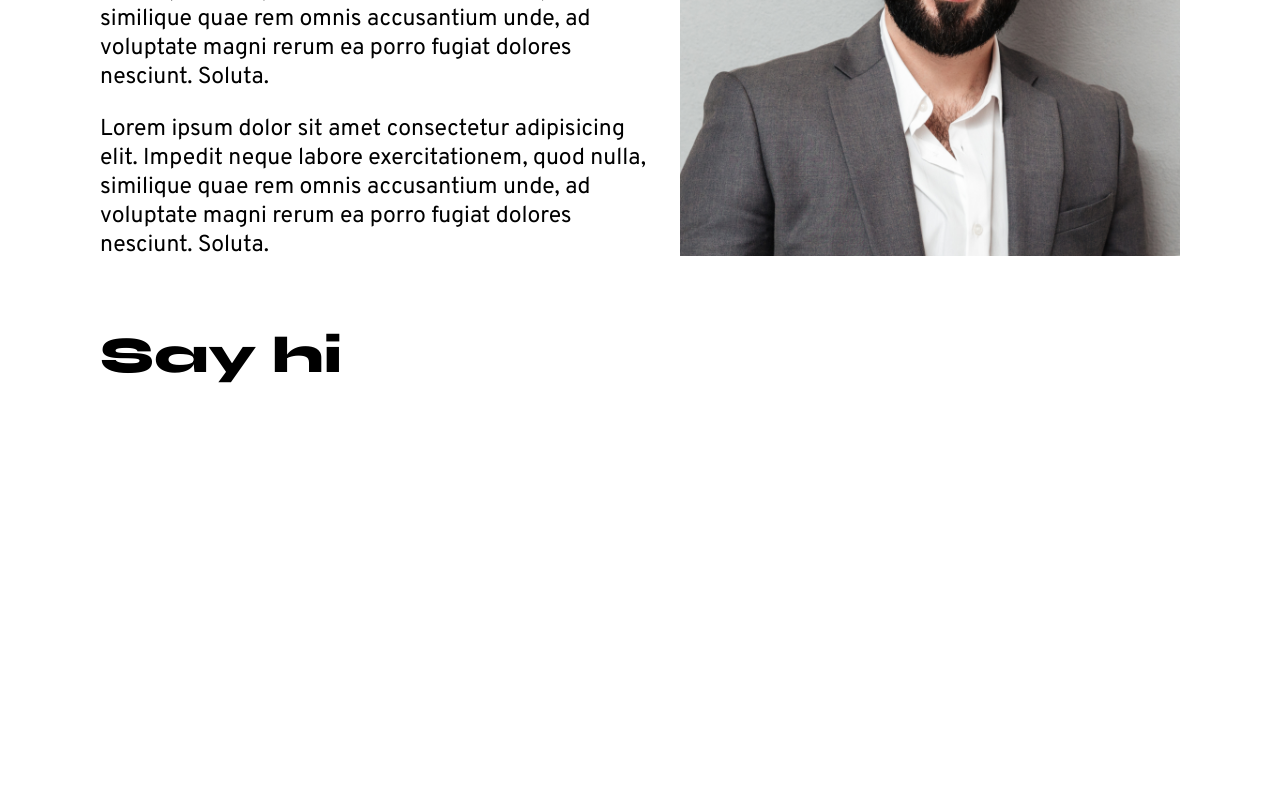
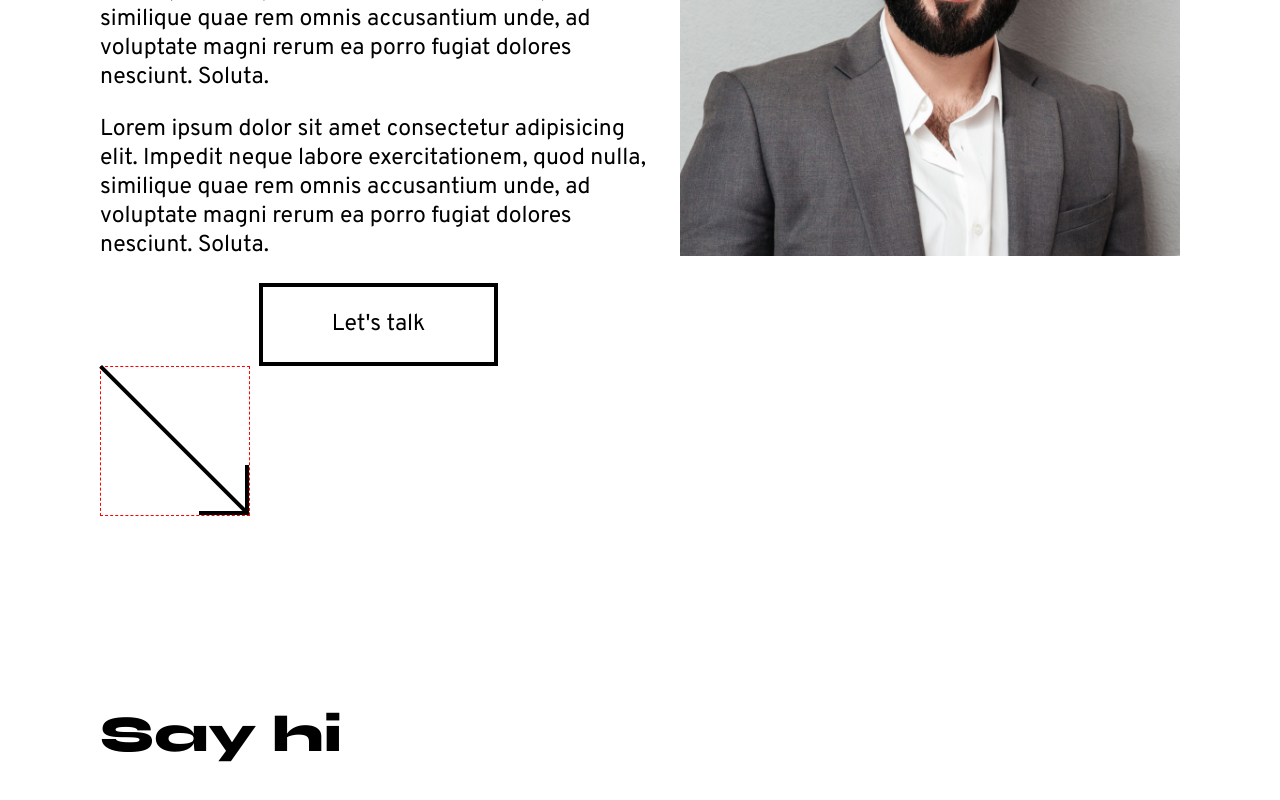
Before and after one commit to JanKillburger/portfolio, an Angular app: page / in a window 1280 px wide. Shown: the part 1190-1990 px from the top of the page. Before the commit the page ends 1600 px from the top, so only its background shows below. Built offline with nearby package versions, Linux system fonts and the light colour scheme.

Commit message:
Added arrow animation

```diff
--- a/src/app/about-me/about-me.component.html
+++ b/src/app/about-me/about-me.component.html
@@ -5,6 +5,7 @@
     <p>If you think I'd be a good match for your projects, contact me!</p>
     <p>Lorem ipsum dolor sit amet consectetur adipisicing elit. Impedit neque labore exercitationem, quod nulla, similique quae rem omnis accusantium unde, ad voluptate magni rerum ea porro fugiat dolores nesciunt. Soluta.</p>
     <p>Lorem ipsum dolor sit amet consectetur adipisicing elit. Impedit neque labore exercitationem, quod nulla, similique quae rem omnis accusantium unde, ad voluptate magni rerum ea porro fugiat dolores nesciunt. Soluta.</p>
+  <a href="#say-hi" class="btn">Let's talk</a>
   </div>
   <div class="img-wrapper">
     <img
--- /dev/null
+++ b/src/app/animated-arrow/animated-arrow.component.html
@@ -0,0 +1,4 @@
+<div class="main" [class.to-bottom-right]="orientation==='to-bottom-right'" [class.to-bottom-left]="orientation==='to-bottom-left'">
+    <div class="diagonal-line"></div>
+    <div class="arrow-head"></div>
+</div>
--- /dev/null
+++ b/src/app/animated-arrow/animated-arrow.component.scss
@@ -0,0 +1,122 @@
+@import "../../assets/styles/variables";
+
+$initial-base-size: 150px;
+$enlargement-increment: 100px;
+
+:host {
+    display: block;
+    position: relative;
+    height: calc($initial-base-size + $enlargement-increment + 2em);
+    padding-inline: $global-padding-inline;
+    padding-block: 0.5em 1.5em;
+}
+
+.main.to-bottom-right {
+    height: $initial-base-size;
+    width: $initial-base-size;
+    position: absolute;
+    top: 0;
+    left: $global-padding-inline;
+    border: 1px dashed red;
+}
+
+.main.to-bottom-left {
+    height: $initial-base-size;
+    width: $initial-base-size;
+    position: absolute;
+    top: 0;
+    right: $global-padding-inline;
+    border: 1px dashed red;
+}
+
+.to-bottom-right {
+    &:hover {
+        animation: move-arrow-to-bottom-right 0.75s ease-in-out forwards;
+    }
+
+    @keyframes move-arrow-to-bottom-right {
+        0% {
+            top: 0;
+            left: $global-padding-inline;
+            width: $initial-base-size;
+            height: $initial-base-size;
+        }
+        50% {
+            top: 0px;
+            left: $global-padding-inline;
+            width: $initial-base-size + $enlargement-increment;
+            height: $initial-base-size + $enlargement-increment;
+        }
+        100% {
+            top: $enlargement-increment;
+            left: calc($enlargement-increment + $global-padding-inline);
+        }
+    }
+}
+
+.to-bottom-left {
+    &:hover {
+        animation: move-arrow-to-bottom-left 0.75s ease-in-out forwards;
+    }
+
+    @keyframes move-arrow-to-bottom-left {
+        0% {
+            top: 0px;
+            right: $global-padding-inline;
+            width: $initial-base-size;
+            height: $initial-base-size;
+        }
+        50% {
+            top: 0px;
+            right: $global-padding-inline;
+            width: $initial-base-size + $enlargement-increment;
+            height: $initial-base-size + $enlargement-increment;
+        }
+        100% {
+            top: $enlargement-increment;
+            right: calc($enlargement-increment + $global-padding-inline);
+        }
+    }
+}
+
+.to-bottom-right .diagonal-line {
+    position: absolute;
+    top: -2px;
+    left: 1px;
+    width: 141.421%;
+    transform-origin: 0 0;
+    transform: rotate(45deg);
+    height: 4px;
+    background-color: black;
+}
+
+.to-bottom-left .diagonal-line {
+    position: absolute;
+    top: -2px;
+    right: 1px;
+    width: 141.421%;
+    transform-origin: 100% 0;
+    transform: rotate(-45deg);
+    height: 4px;
+    background-color: black;
+}
+
+.to-bottom-right .arrow-head {
+    width: 50px;
+    height: 50px;
+    border-right: 4px solid black;
+    border-bottom: 4px solid black;
+    position: absolute;
+    bottom: 0;
+    right: 0;
+}
+
+.to-bottom-left .arrow-head {
+    width: 50px;
+    height: 50px;
+    border-left: 4px solid black;
+    border-bottom: 4px solid black;
+    position: absolute;
+    bottom: 0;
+    left: 0;
+}
--- a/src/app/app.component.html
+++ b/src/app/app.component.html
@@ -1,4 +1,5 @@
 <app-menu></app-menu>
 <app-title-section class="top-level-element"></app-title-section>
 <app-about-me id="about-me" class="top-level-element scroll-target"></app-about-me>
+<app-animated-arrow [orientation]="'to-bottom-right'"></app-animated-arrow>
 <h2 id="say-hi" class="top-level-element scroll-target">Say hi</h2>
--- a/src/app/app.module.ts
+++ b/src/app/app.module.ts
@@ -6,13 +6,15 @@ import { AppComponent } from './app.component';
 import { MenuComponent } from './menu/menu.component';
 import { TitleSectionComponent } from './title-section/title-section.component';
 import { AboutMeComponent } from './about-me/about-me.component';
+import { AnimatedArrowComponent } from './animated-arrow/animated-arrow.component';
 
 @NgModule({
   declarations: [
     AppComponent,
     MenuComponent,
     TitleSectionComponent,
-    AboutMeComponent
+    AboutMeComponent,
+    AnimatedArrowComponent
   ],
   imports: [
     BrowserModule,
--- a/src/styles.scss
+++ b/src/styles.scss
@@ -111,3 +111,38 @@ h2,
 h3 {
   font-size: clamp(1rem, 2vw, 2.087rem);
 }
+
+.btn {
+  font: inherit;
+  background-color: transparent;
+  border: 4px solid black;
+  padding: 1em 3em;
+  cursor: pointer;
+  display: block;
+  width: max-content;
+  margin: 0 auto;
+  text-align: center;
+  transition: all 0.15s;
+
+  &:hover {
+    padding-inline: 5em;
+    font-weight: 700;
+    transition: all 0.15s;
+  }
+
+  &:active {
+    background-color: black;
+    color: white
+  }
+
+  &.secondary {
+    color: white;
+    border-color: white;
+    background-color: black;
+
+    &:active {
+      background-color: white;
+      color: black
+    }
+  }
+}
```
Also changed, not shown: src/app/animated-arrow/animated-arrow.component.ts (added, +10 -0 lines), src/assets/img/arrow.svg (added), 1 other file (tests, documents, lock files or other folders).
